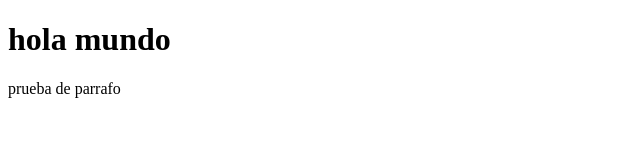
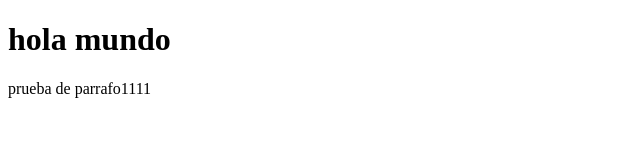
Before and after one commit to bernardocid27/git-ejemplo, a plain HTML site: page index.html in a window 1280 px wide. Shown: the full height of the page, 0-640 px from the left. Drawn offline with Linux system fonts and the light colour scheme.

Commit message:
agrege 1 en el parrafo

```diff
--- a/index.html
+++ b/index.html
@@ -6,7 +6,7 @@
     <title>Document</title>
     <h1>hola mundo</h1>
     <p>
-        prueba de parrafo
+        prueba de parrafo1111
     </p>
 </head>
 <body>
```
